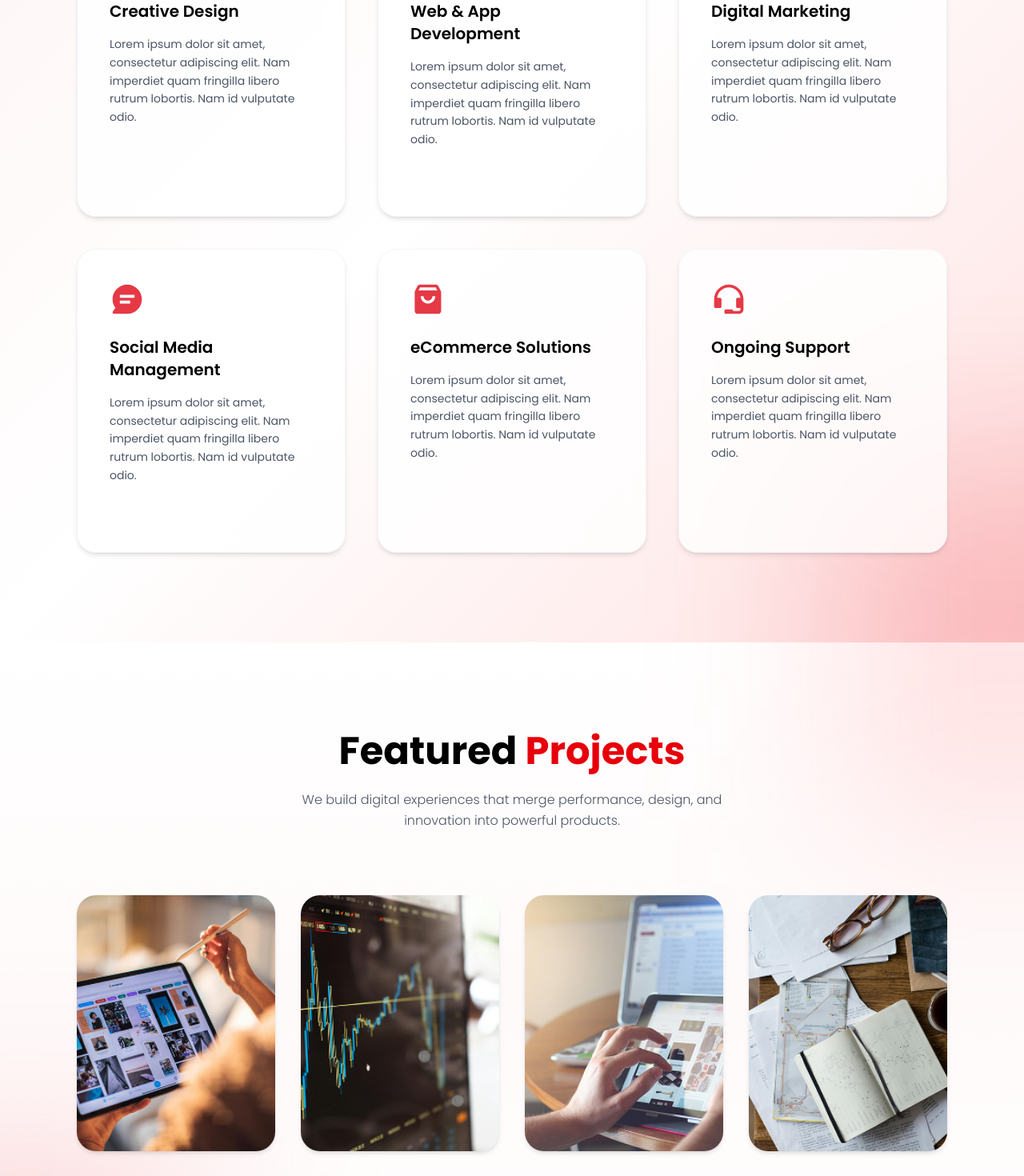
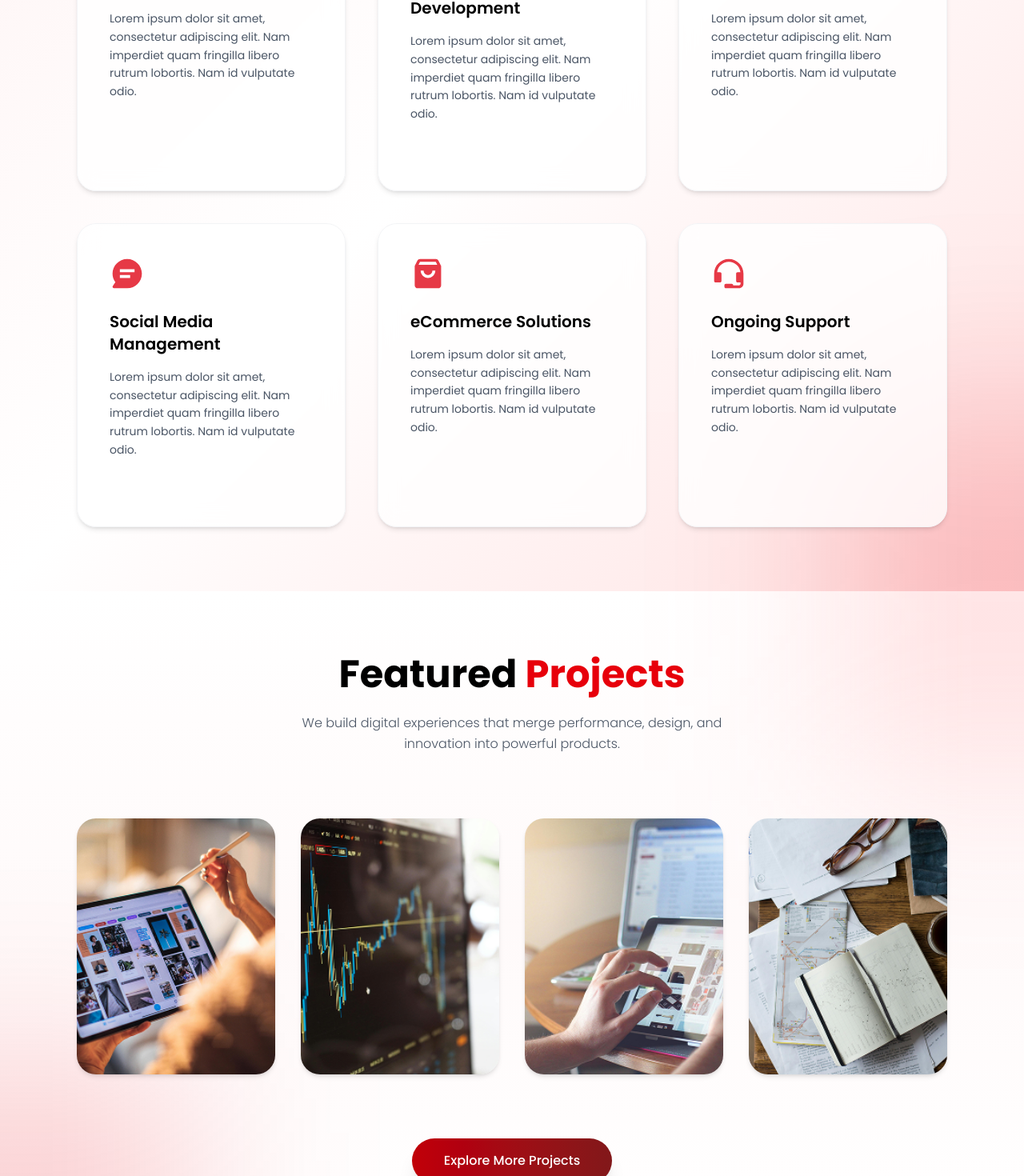
Before and after one commit to rchll-16/codewave-digital-agency, a React (Vite) app: page / in a window 1280 px wide. Shown: the part 1313-2783 px from the top of the page at 80% size. Built offline with nearby package versions, Linux system fonts and the light colour scheme.

Commit message:
Fix padding to services, portfolio, and testimonials

```diff
--- a/src/components/sections/Portfolio.tsx
+++ b/src/components/sections/Portfolio.tsx
@@ -8,7 +8,7 @@ const Portfolio = () => {
       <div>
         <section
           id="portfolio"
-          className="relative py-16 sm:py-20 md:py-28
+          className="relative py-16 md:py-20
              bg-gradient-to-b from-white via-red-50/40 to-white
              overflow-hidden"
         >
--- a/src/components/sections/Services.tsx
+++ b/src/components/sections/Services.tsx
@@ -98,7 +98,7 @@ const Services = () => {
     <div>
       <section
         id="services"
-        className="relative py-16 sm:py-20 md:py-28
+        className="relative py-16 md:py-20
              bg-gradient-to-br from-red-50 via-white to-red-100
              overflow-hidden"
       >
--- a/src/components/sections/Testimonials.tsx
+++ b/src/components/sections/Testimonials.tsx
@@ -52,7 +52,7 @@ const Testimonials = () => {
     <div>
       <section
         id="testimonials"
-        className="relative py-16 sm:py-20 md:py-28
+        className="relative py-16 md:py-13
              bg-gradient-to-b from-white via-red-50/40 to-white
              overflow-hidden"
       >
```
